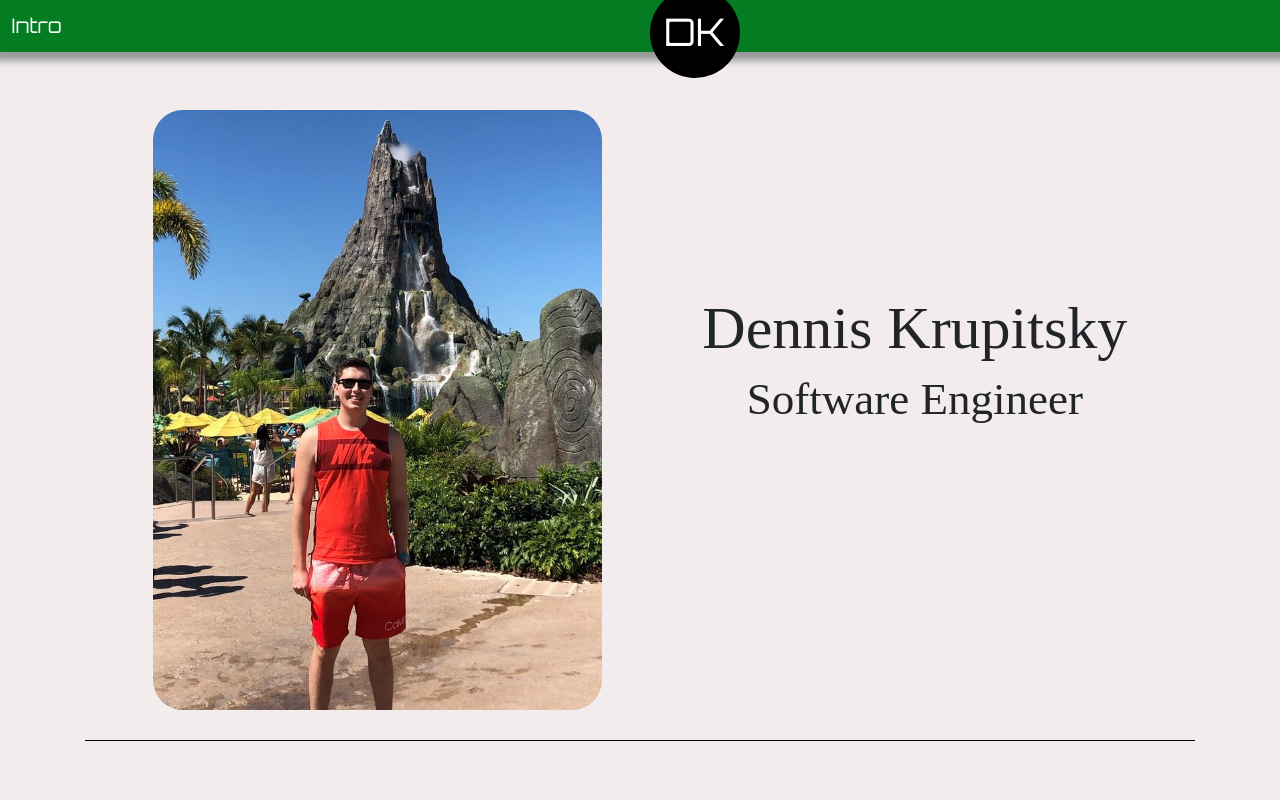
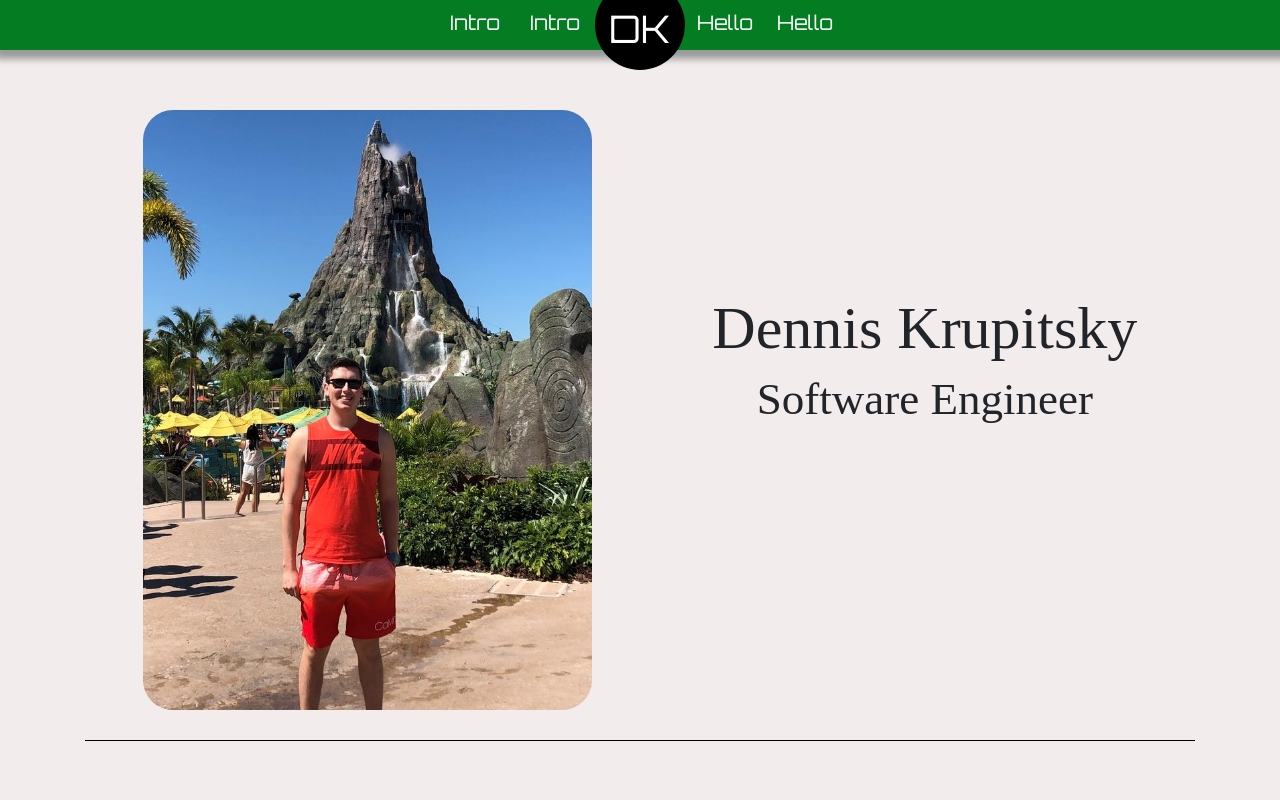
Before and after one commit to dennisbalsam/Portfolio, a React (Create React App) app: page / in a window 1280 px wide. Shown: the top 800 px of the page. Built offline with nearby package versions, Linux system fonts and the light colour scheme; a web font is replaced by a local one.

Commit message:
progressively working to make it look good on mobile and computer

```diff
--- a/src/components/Intro.js
+++ b/src/components/Intro.js
@@ -5,7 +5,7 @@ import Photo from '../images/personal-image4.jpg'
 function Intro() {
     return (
         <React.Fragment>
-        <div className="intro" id="intro">
+        <div className="intro col-sm-4 col-md-10 col-lg-12" id="intro">
             <img className="photo" src={Photo}></img>
             <div className="info">
                 <h1 className="namefont">Dennis Krupitsky</h1>
--- a/src/components/Navbar.js
+++ b/src/components/Navbar.js
@@ -8,11 +8,13 @@ export default function NavBar() {
     <Navbar expand="lg" className="fixed-top my-navbar">
         <Navbar.Toggle aria-controls="basic-navbar-nav"/>
         <Navbar.Collapse id="basic-navbar-nav">
-          <Nav>
+        <Nav className="mx-auto">
             <Nav.Link className="mynavlinks" href="#intro">Intro</Nav.Link>
-            <div className="initials">DK</div>
-
-          </Nav>
+            <Nav.Link className="mynavlinks" href="#intro">Intro</Nav.Link>
+            <div className="initials mx-auto">DK</div>
+            <Nav.Link className="mynavlinks" href="#intro">Hello</Nav.Link>
+            <Nav.Link className="mynavlinks" href="#intro">Hello</Nav.Link>
+        </Nav>
         </Navbar.Collapse>
 
         {/* <Navbar.Brand className="float-right myname navbar-brand">Dennis Krupitsky</Navbar.Brand> */}
--- a/src/index.css
+++ b/src/index.css
@@ -26,7 +26,6 @@ code {
 .photo {
     height: 600px;
     display: inline-block;
-    margin-right: 100px;
     margin-bottom: 30px;
     margin-top: 30px;
     border-radius: 30px;
@@ -54,6 +53,8 @@ code {
   border-bottom: 1px solid black;
   margin-top: 80px;
   margin-bottom: 50px;
+  margin-right: auto;
+  margin-left:auto;
 }
 
 
@@ -71,14 +72,16 @@ code {
   background-color: rgb(4, 124, 34);
   font-family: 'Orbitron', sans-serif;
   box-shadow: 2px 2px 7px 7px #999;
-
+  width: 100%;
+  height: 50px;
 
 }
 
 .mynavlinks {
   color: white !important;
   font-size: 20px !important;
-
+  width: 80px;
+  margin-top: 20px;
 }
 
 .myname {
@@ -86,10 +89,13 @@ code {
   color: white !important;
 }
 
+.col-sm-4, .col-md-10, .col-lg-12 {
+  width: auto !important;
+}
 
 
 /* for mobile-phone view */
-@media only screen and (max-width: 600px) {
+@media only screen and (max-width: 599px) {
   .photo {
     height: 320px;
     margin-right: auto;
@@ -105,12 +111,18 @@ code {
   .myname {
     font-size: 18px !important;
   }
+  *, ::after, ::before {
+    box-sizing: initial!important;
+  }
+  .col-sm-4 {
+    margin-left: 20px;
+  }
 }
 
 /* for mobile-tablet view */
 @media only screen and (min-width: 601px) and (max-width: 1100px) {
   .photo {
-    height: 320px;
+    height: 400px;
   }
   .namefont  {
     font-size: 50px;
@@ -121,6 +133,13 @@ code {
   }
   .myname {
     font-size: 25px !important;
+  }
+}
+
+/* for computer view */
+@media only screen and (min-width: 1101px) {
+  .photo {
+    margin-right: 120px;
   }
 }
 
@@ -148,13 +167,21 @@ code {
   color: white;
   font-size: 38px;
   width: 90px;
-  padding-top: 15px;
-  position: absolute;
-  left: 650px;
+  padding-top: 20px;
   height: 90px;
-  margin-top: -15px;
+
+
 }
 
 .navbar {
   padding: 0.2em! important;
 }
+
+.navbar-expand .navbar-collapse {
+  display: inline!important;
+  flex-basis: auto;
+}
+
+.collapse:not(.show) {
+  display: contents;
+}
```
